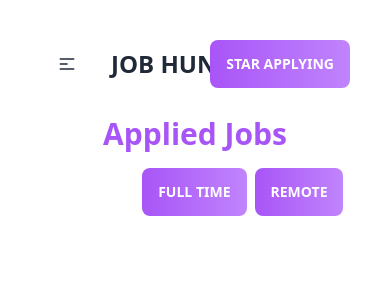
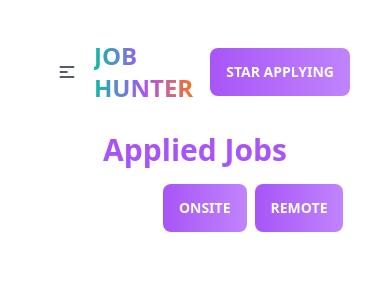
Before and after one commit to Sheikhmsip/Career-Hub-JS, a React (Vite) app: page /jobapply in a window 390 px wide. Shown: the top 300 px of the page. Built offline with nearby package versions, Linux system fonts and the light colour scheme.

Commit message:
added filter data by  onsite and remote jobs

```diff
--- a/index.html
+++ b/index.html
@@ -2,7 +2,7 @@
 <html lang="en">
   <head>
     <meta charset="UTF-8" />
-    <link rel="icon" type="image/svg+xml" href="/vite.svg" />
+    <link rel="icon" type="image/svg+xml" href="https://cdn-icons-png.flaticon.com/512/53/53041.png?w=360" />
     <meta name="viewport" content="width=device-width, initial-scale=1.0" />
     <title>Job-Hunter</title>
 
--- a/src/components/JobApply/JobApply.jsx
+++ b/src/components/JobApply/JobApply.jsx
@@ -7,12 +7,25 @@ const JobApply = () => {
   const [jobs, setJobs] = useState([]);
 
   const [applyJob, setApplyJob] = useState([]);
+  const [filterJob, setFilterJob] = useState([]);
 
   useEffect(() => {
     fetch('/data.json')
       .then(res => res.json())
       .then(data => setJobs(data))
   }, []);
+
+const remote = ()=>{
+
+  const filter = filterJob.filter(f => f.category[0] === "Remote");
+  setApplyJob(filter);
+}
+const onsite = ()=>{
+
+  const filter = filterJob.filter(f => f.category[0] === "Onsite");
+  setApplyJob(filter);
+}
+
 
   useEffect(() => {
     const storedApplyJob = getJobsCart();
@@ -27,6 +40,7 @@ const JobApply = () => {
       }
     }
     setApplyJob(saveJob);
+    setFilterJob(saveJob);
   }, [jobs]);
 
 
@@ -39,8 +53,8 @@ const JobApply = () => {
       <div className='w-[96%] mx-auto'>
         <div className=' relative'>
           <div className=' absolute right-2 -top-16'>
-            <button className='btn bg-gradient-to-r from-purple-500 to-purple-400 ... border-none mr-2'>Full Time</button>
-            <button className='btn bg-gradient-to-r from-purple-500 to-purple-400 ... border-none '>Remote</button>
+            <button onClick={()=> onsite(applyJob)} className='btn bg-gradient-to-r from-purple-500 to-purple-400 ... border-none mr-2'>Onsite</button>
+            <button onClick={()=> remote(applyJob)} className='btn bg-gradient-to-r from-purple-500 to-purple-400 ... border-none '>Remote</button>
           </div>
 
         </div>
--- a/src/components/NavBar/NavBar.jsx
+++ b/src/components/NavBar/NavBar.jsx
@@ -25,7 +25,9 @@ const NavBar = () => {
 
                 </ul>
             </div>
-            <button className="btn btn-ghost normal-case text-2xl font-bold">JOB HUNTER</button>
+           <div className='flex items-center justify-center gap-1'>
+           <p class="animate-text bg-gradient-to-r from-teal-500 via-purple-500 to-orange-500 bg-clip-text text-transparent text-2xl font-black ">JOB HUNTER</p> <img src="https://cdn-icons-png.flaticon.com/512/53/53041.png?w=360" alt="" className=' w-14 h-12 md:block hidden' />
+           </div>
         </div>
         <div className="navbar-center hidden lg:flex">
             <ul className="menu menu-horizontal px-1 gap-2">
```
Also changed, not shown: 1 other file (tests, documents, lock files or other folders).
